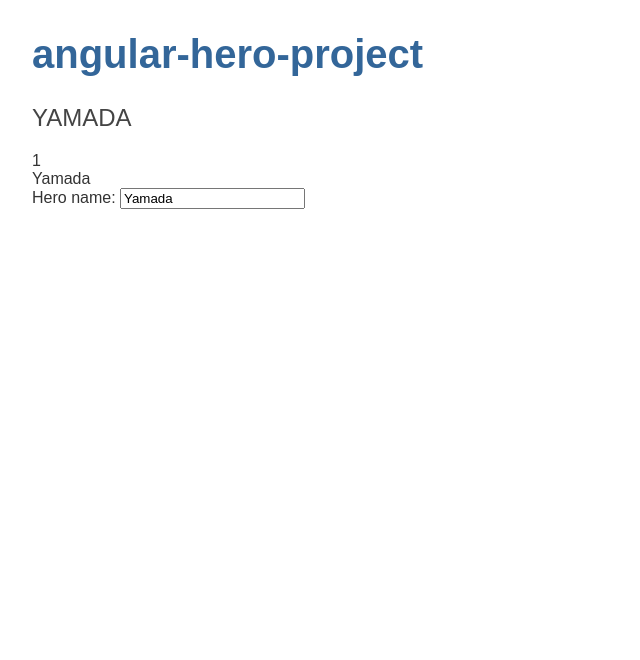
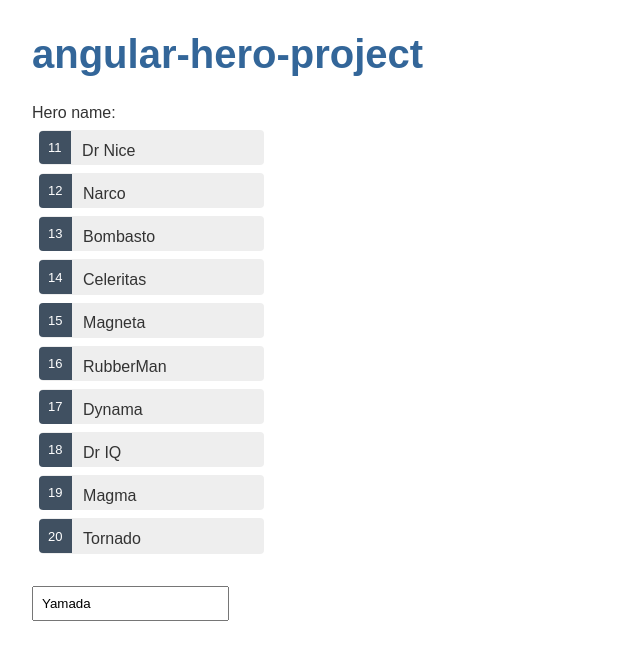
Before and after one commit to dkdk443/angular-hero-project, an Angular app: page / in a window 1280 px wide. Shown: the top 660 px of the page, without its empty margins (0-640 px from the left). Built offline with nearby package versions, Linux system fonts and the light colour scheme.

Commit message:
ヒーロー一覧表示

```diff
--- a/src/app/heroes/heroes.component.html
+++ b/src/app/heroes/heroes.component.html
@@ -1,9 +1,9 @@
-<h2>{{ hero.name | uppercase }}</h2>
-<div>{{ hero.id }}</div>
-<div>{{ hero.name }}</div>
 <div>
   <div>
     <label for="name">Hero name: </label>
+    <ul class="heroes">
+      <li *ngFor="let hero of heroes"><span class="badge">{{hero.id}}</span>{{hero.name}}</li>
+    </ul>
     <input id="name" [(ngModel)]="hero.name" placeholder="name" />
   </div>
 </div>
--- a/src/app/heroes/heroes.component.scss
+++ b/src/app/heroes/heroes.component.scss
@@ -0,0 +1,58 @@
+/* HeroesComponent's private CSS styles */
+.heroes {
+  margin: 0 0 2em 0;
+  list-style-type: none;
+  padding: 0;
+  width: 15em;
+}
+
+.heroes li {
+  cursor: pointer;
+  position: relative;
+  left: 0;
+  background-color: #EEE;
+  margin: .5em;
+  padding: .3em 0;
+  height: 1.6em;
+  border-radius: 4px;
+}
+
+.heroes li:hover {
+  color: #2c3a41;
+  background-color: #e6e6e6;
+  left: .1em;
+}
+
+.heroes li.selected {
+  background-color: black;
+  color: white;
+}
+
+.heroes li.selected:hover {
+  background-color: #505050;
+  color: white;
+}
+
+.heroes li.selected:active {
+  background-color: black;
+  color: white;
+}
+
+.heroes .badge {
+  display: inline-block;
+  font-size: small;
+  color: white;
+  padding: 0.8em 0.7em 0 0.7em;
+  background-color: #405061;
+  line-height: 1em;
+  position: relative;
+  left: -1px;
+  top: -4px;
+  height: 1.8em;
+  margin-right: .8em;
+  border-radius: 4px 0 0 4px;
+}
+
+input {
+  padding: .5rem;
+}
--- a/src/app/heroes/heroes.component.ts
+++ b/src/app/heroes/heroes.component.ts
@@ -1,5 +1,6 @@
 import { Component, OnInit } from '@angular/core';
 import { Hero } from '../hero';
+import { HEROES } from '../mock-heros';
 
 @Component({
   selector: 'app-heroes',
@@ -12,6 +13,8 @@ export class HeroesComponent implements OnInit {
     name: 'Yamada'
   }
 
+  heroes = HEROES;
+
   constructor() { }
 
   ngOnInit(): void {
--- a/src/app/mock-heros.ts
+++ b/src/app/mock-heros.ts
@@ -1,5 +1,5 @@
 import { Hero } from './hero';
-export const HEROS: Hero[] = {
+export const HEROES: Hero[] = [
   { id: 11, name: 'Dr Nice' },
   { id: 12, name: 'Narco' },
   { id: 13, name: 'Bombasto' },
@@ -10,4 +10,4 @@ export const HEROS: Hero[] = {
   { id: 18, name: 'Dr IQ' },
   { id: 19, name: 'Magma' },
   { id: 20, name: 'Tornado' }
-}
+]
--- a/src/index.html
+++ b/src/index.html
@@ -1,11 +1,11 @@
-<!doctype html>
-<html lang="en">
+<!DOCTYPE html>
+<html lang="ja">
   <head>
-  <meta charset="utf-8">
+    <meta charset="utf-8" />
     <title>AngularHeroProject</title>
-  <base href="/">
-  <meta name="viewport" content="width=device-width, initial-scale=1">
-  <link rel="icon" type="image/x-icon" href="favicon.ico">
+    <base href="/" />
+    <meta name="viewport" content="width=device-width, initial-scale=1" />
+    <link rel="icon" type="image/x-icon" href="favicon.ico" />
   </head>
   <body>
     <app-root></app-root>
```
Lines whose indentation alone changed are shown as unchanged.
